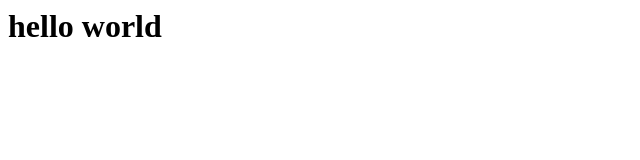
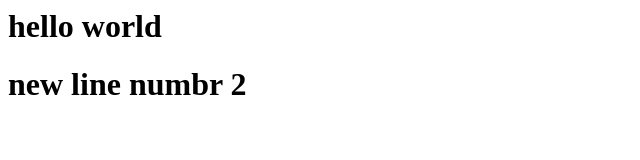
Before and after one commit to Ajay-13Yadav/Ajay-Yadav, a plain HTML site: page index.html in a window 1280 px wide. Shown: the whole page, without its empty margins (0-640 px from the left). Drawn offline with Linux system fonts and the light colour scheme.

Commit message:
second message

```diff
--- a/index.html
+++ b/index.html
@@ -1 +1,2 @@
 <h1> hello world</h1>
+<h1>new line numbr 2</h1>
```
